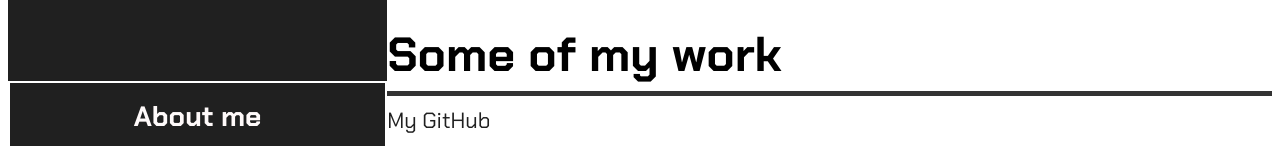
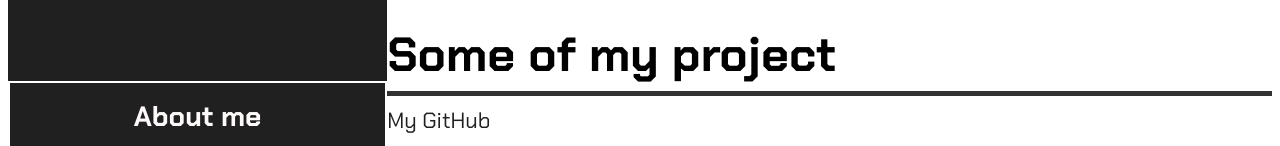
Before and after one commit to Pechenkaaaaaaaaaa/-HTML-Css-JavaScript-, a plain HTML site: page CV_V2/index.html in a window 1280 px wide. Shown: the part 478-624 px from the top of the page. Drawn offline with Linux system fonts and the light colour scheme.

Commit message:
Update index.html

```diff
--- a/CV_V2/index.html
+++ b/CV_V2/index.html
@@ -63,7 +63,7 @@
                     common language in a team. Can listen and hear, attentive to details.</p>
             </section>
             <section>
-                <h2>Some of my work</h2>
+                <h2>Some of my project</h2>
                 <a href="https://github.com/Pechenkaaaaaaaaaa">My GitHub</a>
             </section>
         </main>
```
